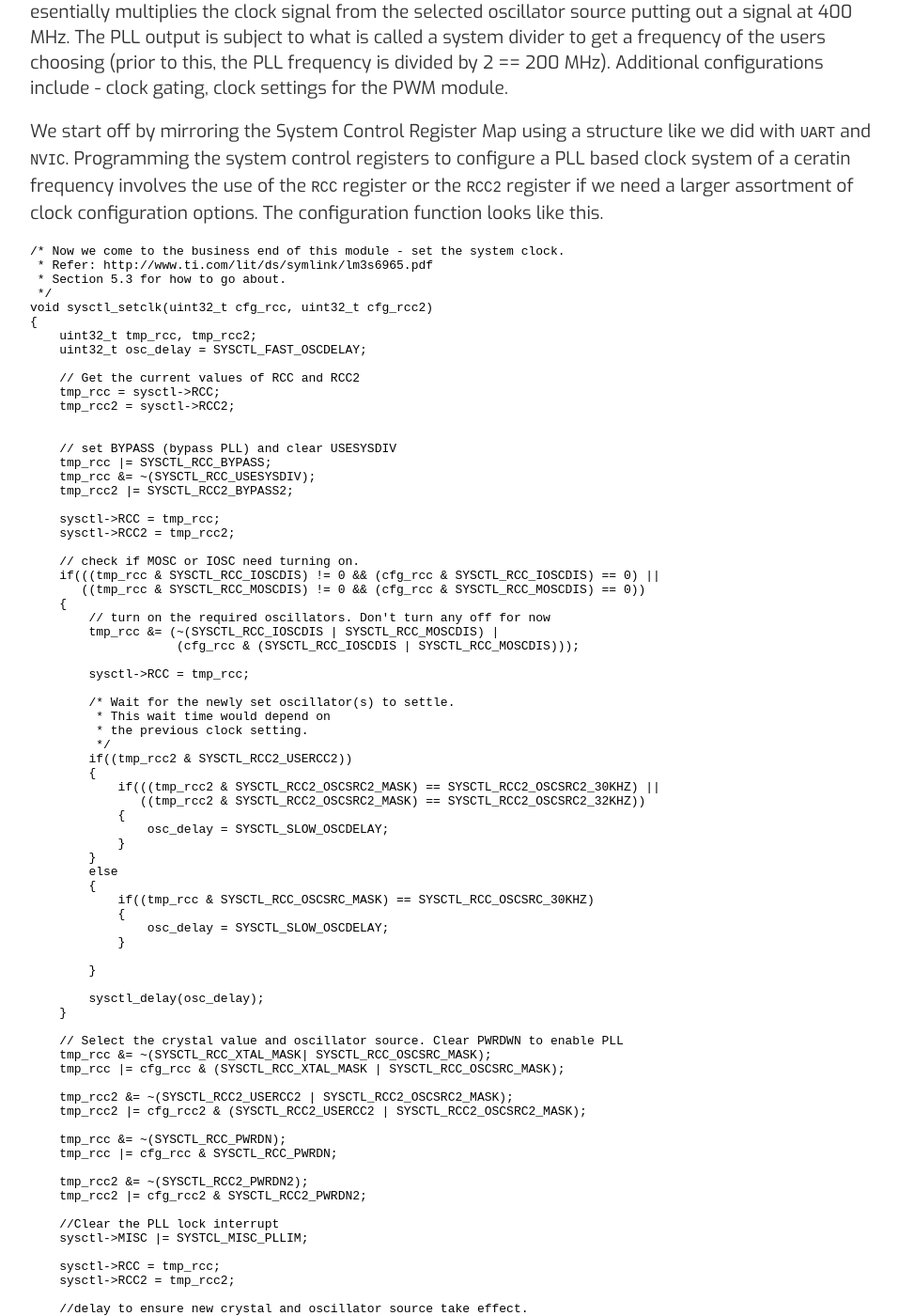
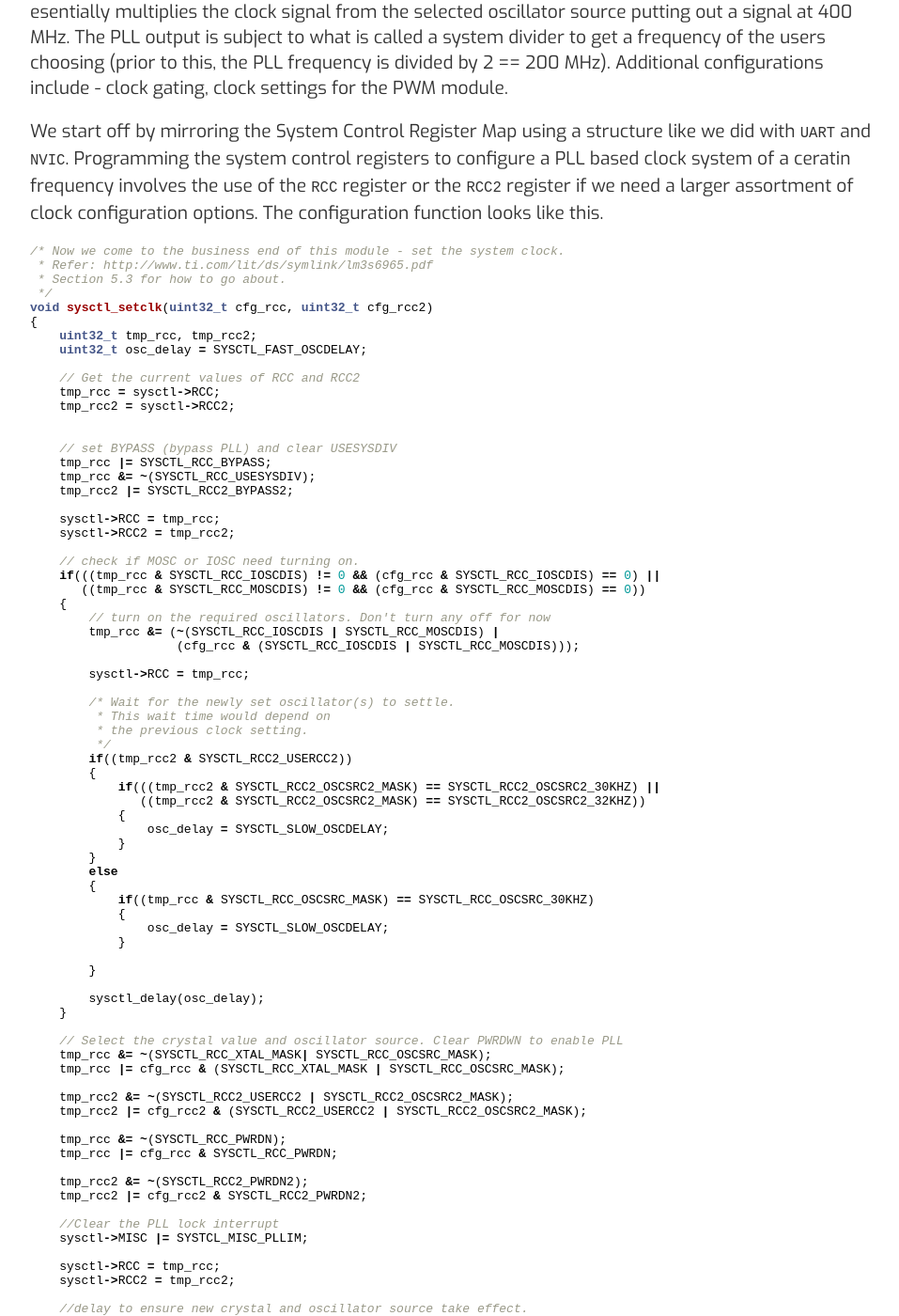
Before and after one commit to varun-venkatesh/varun-venkatesh.github.io, a Jekyll site: the page built from _posts/2020-11-11-bare-mtl-chapter4.md, in a window 1280 px wide and 1400 px high, scrolled down 1218 px. Shown: the whole window at 94% size, without its empty margins (160-1117 px from the left). Built offline with Jekyll 4.4.1, drawn with Linux system fonts in a browser that asks for light colours; some of the changed text lies outside the part shown.

Commit message:
Update 2020-11-11-bare-mtl-chapter4.md

````diff
--- a/_posts/2020-11-11-bare-mtl-chapter4.md
+++ b/_posts/2020-11-11-bare-mtl-chapter4.md
@@ -24,7 +24,7 @@ The Run-Mode Clock Configuration (RCC) and Run-Mode Clock Configuration 2 (RCC2)
 
 We start off by mirroring the System Control Register Map using a structure like we did with ```UART``` and ```NVIC```. Programming the system control registers to configure a PLL based clock system of a ceratin frequency involves the use of the ```RCC``` register or the ```RCC2``` register if we need a larger assortment of clock configuration options. The configuration function looks like this.
 
-```C
+```c
 /* Now we come to the business end of this module - set the system clock.
  * Refer: http://www.ti.com/lit/ds/symlink/lm3s6965.pdf
  * Section 5.3 for how to go about.
@@ -146,7 +146,7 @@
 
 Once we've set the clock to an appropriate frequency, we can go on to use it in our drivers that need some manner of clocking - for instance the UART. If you remember, we assumed that the default SysClk operated at 12.5 MHz. With the clock now set to a frequency of our choosing, we can replace that assumption with the actual SysClk frequency. To get this, we'll need to again look into registers ```RCC\RCC2``` (programmatically, ofcourse) and ascertain the frequency of the SysClk, like so:
 
-```C
+```c
 /* This is function is for finding the system clock frequency.
  * Helps with setting time-periods/time-outs.
  * Refer: http://www.ti.com/lit/ds/symlink/lm3s6965.pdf
@@ -246,7 +246,7 @@ To cut this long story short (as this can be drawn from the register description
 
 We can now use this method to derive our IBRD and FBRD values for the uart baudrate.
 
-```C
+```c
 /* Set the uart baudrate of the uart device*/
 static void uart_set_baudrate(uint32_t baudrate)
 {
@@ -272,7 +272,7 @@ static void uart_set_baudrate(uint32_t baudrate)
 Notice how we replaced the hard-coded macro ```UART_DFLT_SYSCLK``` with the clock-frequency obtained using ```sysctl_getclk()```.
 There's one last thing we can do with the system control register i.e. enable clocking for the ```UART0``` (or any of the peripherals that need clocking). This is done with the help of the Clock Gating Control Registers. There are 6 of these registers available to us - ``` RCGC1, SCGC1, DCGC1, RCGC2, SCGC2, DCGC2``` - each one controlling the clock gating in the various modes of operation. Since we won't be dealing with the Sleep/Deep-Sleep modes here, we'll look at ```RCGC1/RCGC2```. From thier descriptions, it appears that ```RCGC1``` controls clock gating for UARTs. Let's enable this for our ```UART0``` and use it in place of the hacky ```set_clk_uart0()``` from chapter 3.
 
-```C
+```c
 
 /* This function helps us enable clocking for a peripheral whose
  * base address is passed as a parameter. This is done by appropriatley configuring
@@ -303,7 +303,7 @@
 
 To put this in use, let's call ```sysctl_setclk(clk_cfg1, clk_cfg2)``` in our initialization function ```main()``` (we've now moved main out of ```serial_print.c``` into a new ```init.c``` function as we'll be initializing more than just the uart). The variable ```clk_cfg1, clk_cfg2``` represent the configuration required to operate the clock at the desired frequency.
 
-```C
+```c
     /* Set the system clock to the PLL with the main oscillator as the source
      * with the crystal frequency set to 8 MHz.
      * Divide the PLL output clock frquency by a factor of 12.
@@ -332,7 +332,7 @@ Let's go on an program the SysTick. We'll do this in such a way that we can prin
 
 As usual, we start off by creating a structure to hold the SFRs and initialize a member to point to the SySTick base address. We'll define functions to enable/disable SysTick and set the clock source to SysClk. We'll also write fucntions to enable/disable the SysTick interrupt.
 
-```C
+```c
 void systick_enable(void)
 {
     systick->STCTRL |= STCTRL_CLKSRC | STCTRL_ENABLE;
@@ -366,7 +366,7 @@ void systick_irq_disable(void)
 
 Now to the fun part, let's set up ```STRELOAD``` to hold the count. The count can be any 24-bit number which is counted down on every clock pulse, but in order to be useful, it should represent some measure of time (seconds, milliseonds etc). Since we power the SysTIck with SysClk, whose frequency we know, let's find what the count value is for a given time period (number of clock pulses per time period).
 
-```C
+```c
 
 /* Utility function to convert the
  * the time period in milliseconds to
@@ -400,7 +400,7 @@ void systick_set_period_ms(uint32_t millisec)
 
 Now, onto changes in our startup and init to accomodate SysTick.
 
-```C
+```c
     /* Let's set systick period to be 0.5 seconds =>
      * system clock frequency divided by 2.
      */
@@ -413,7 +413,7 @@ Now, onto changes in our startup and init to accomodate SysTick.
 
 We set the SysTick period to be ```500ms``` and enable the SysTick interrupt followed by the SyStick itself (with the SysClk as it's clock source). We'll then remove the association of the ```_SysTick_Handler``` to the ```Unused_Handler``` so that we can define ```_SysTick_Handler``` to do what we want. Let's define it like so, in the ```systick.c```:
 
-```C
+```c
 /* The SysTick interrupt handler - currently configured to print
  * the number of Systick ticks elapsed at the rate of every 20 ticks
  */
````
